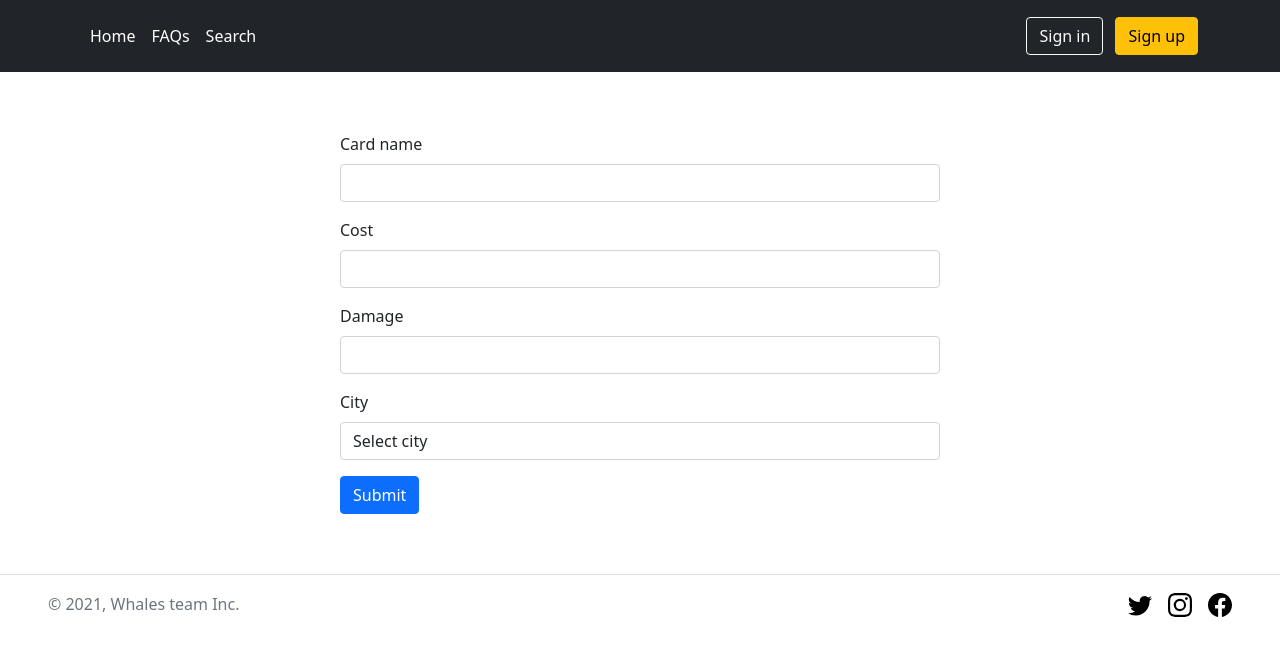
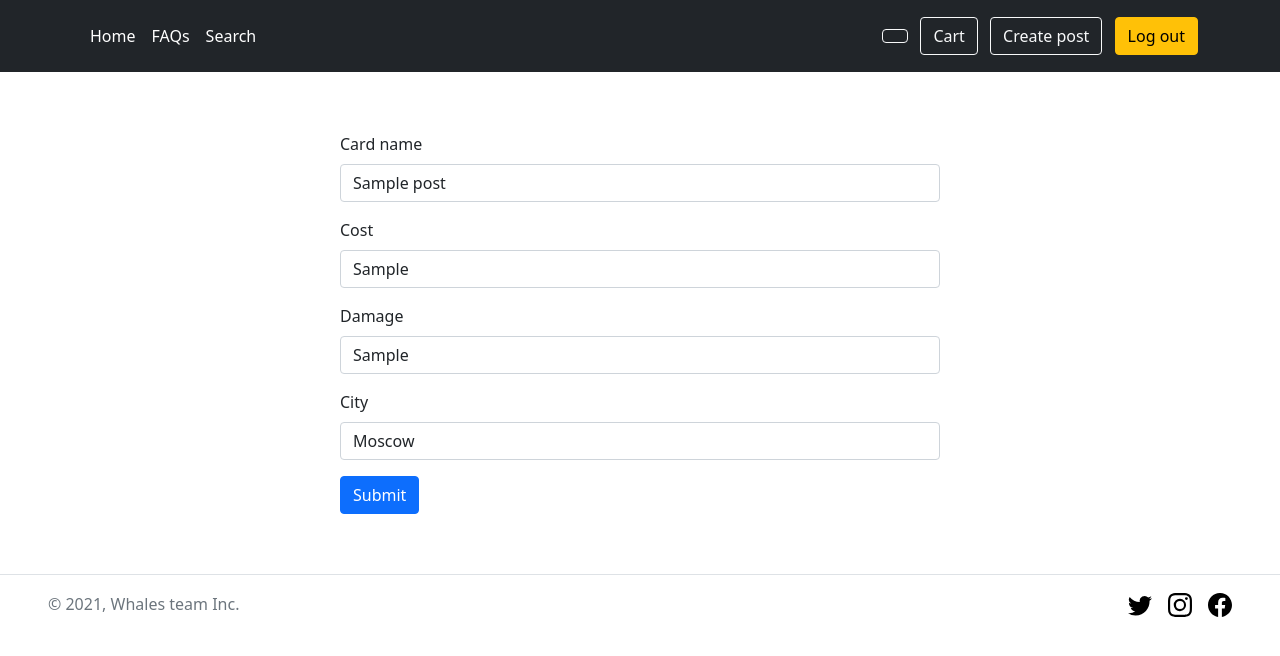
Before and after one commit to zhoriks/magic-trade, a Node server app: page /post/1/edit in a window 1280 px wide. Shown: the top 656 px of the page. Run offline with Node 20, Linux system fonts and the light colour scheme; a user stored in the database is signed in; tables that the repository leaves empty hold one stand-in row (values such as "Sample post"); some libraries are stand-ins or nearby versions.

Commit message:
edit done

```diff
--- a/db/config/config.json
+++ b/db/config/config.json
@@ -1,7 +1,7 @@
 {
   "development": {
-    "username": "zhpogorelov",
-    "password": "q1w2e3r4",
+    "username": "elbrus",
+    "password": null,
     "database": "magic-trade",
     "host": "127.0.0.1",
     "dialect": "postgres"
--- a/public/scripts/editPost.js
+++ b/public/scripts/editPost.js
@@ -1,6 +1,25 @@
 if (document.editForm) {
   document.editForm.addEventListener('submit', async (event) => {
     event.preventDefault();
-    const response = await fetch(`${post.id}/edit`)
-  })
+
+    const {
+      action,
+      postCardname,
+      postCost,
+      postDamage,
+      postCity,
+    } = event.target;
+
+    const response = await fetch(action, {
+      method: 'PUT',
+      headers: { 'Content-Type': 'application/json' },
+      body: JSON.stringify({
+        title: postCardname.value,
+        cost: postCost.value,
+        damage: postDamage.value,
+        city: postCity.value,
+      }),
+    });
+    const responseJson = await response.json();
+  });
 }
--- a/routes/viewpost.router.js
+++ b/routes/viewpost.router.js
@@ -18,17 +18,26 @@
     if (req.session.user?.id === post.UserId) {
       isSame = true;
       return res.render('viewPost', {
-        post, isSame, userEmail, user: req.session.user,
+        post, isSame, user: req.session.user,
       });
     }
     isSame = false;
-    return res.render('viewPost', { post, userEmail, user: req.session.user });
+    return res.render('viewPost', { post, user: req.session.user });
   });
 
 router
   .route('/:postId/edit')
-  .get((req, res) => {
-    res.render('editPost'); // Прописать редирект
+  .get(async (req, res) => {
+    const { postId } = req.params;
+  //  ЗДЕСЬ ТРАЙ
+    const data = await Post.findOne({ where: { id: req.params.postId }, raw: true });
+    const {
+      title, damage, cost, city,
+    } = data;
+
+    res.render('editPost', {
+      postId, title, damage, cost, city, user: req.session.user,
+    }); // Прописать редирект
   })
   .put(async (req, res) => {
     let userPost;
--- a/views/editPost.hbs
+++ b/views/editPost.hbs
@@ -1,20 +1,21 @@
-<form name="editForm" class="post-form" enctype="multipart/form-data">
+
+<form name="editForm" action="/post/{{postId}}/edit" class="post-form" enctype="multipart/form-data">
   <div class="mb-3">
     <label for="exampleInputEmail1" class="form-label">Card name</label>
-    <input name="postCardname" type="text" class="form-control" id="exampleInputEmail1" aria-describedby="emailHelp">
+    <input name="postCardname" value="{{title}}" required type="text" class="form-control" id="exampleInputEmail1" aria-describedby="emailHelp">
   </div>
   <div class="mb-3">
     <label for="exampleInputPassword1" class="form-label">Cost</label>
-    <input name="postCost" type="text" class="form-control" id="exampleInputPassword1">
+    <input name="postCost" value="{{cost}}" required type="text" class="form-control" id="exampleInputPassword1">
   </div>
   <div class="mb-3">
     <label for="exampleInputPassword1" class="form-label">Damage</label>
-    <input name="postDamage" type="text" class="form-control" id="exampleInputPassword1">
+    <input name="postDamage" value="{{damage}}" required type="text" class="form-control" id="exampleInputPassword1">
   </div>
   <div class="mb-3">
     <label for="exampleInputPassword1" class="form-label">City</label>
-    <select name="postCity" class="form-control" id="exampleInputPassword1">
-      <option disabled selected>Select city</option>
+    <select name="postCity" value="{{city}}" required class="form-control" id="exampleInputPassword1">
+      <option disabled>Select city</option>
       <option value="moscow">Moscow</option>
       <option value="spb">Saint-Petersburg</option>
     </select>
--- a/views/layout.hbs
+++ b/views/layout.hbs
@@ -19,6 +19,7 @@
   <link rel="stylesheet" href="/styles/index.css">
   <link rel="stylesheet" href="/styles/viewPost.css">
   <script src="/scripts/layout.js" defer></script>
+  <script src="/scripts/editPost.js" defer></script>
   <title>Magic Trade</title>
 </head>
 
```
Also changed, not shown: 9 other files.
